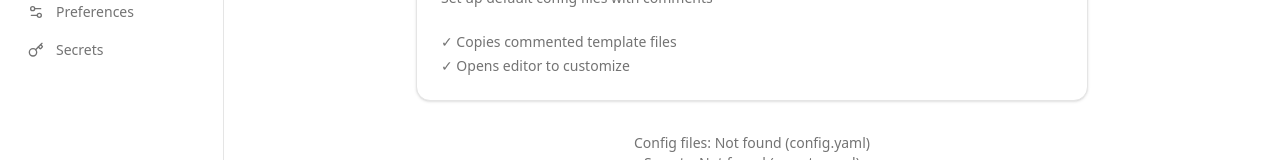
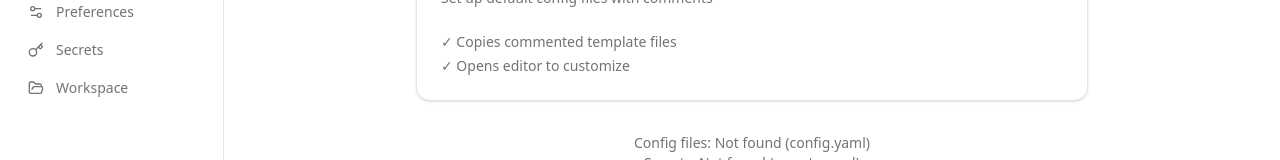
Before and after one commit to edkief/opentalon, a Next.js app: page /dashboard/onboarding in a window 1280 px wide. Shown: the part 415-575 px from the top of the page. Built offline with nearby package versions, Linux system fonts and the light colour scheme.

Commit message:
feat: added workspace/filebrowser to sidebar

```diff
--- a/src/app/dashboard/_components/SidebarNav.tsx
+++ b/src/app/dashboard/_components/SidebarNav.tsx
@@ -22,6 +22,7 @@ import {
   DatabaseZap,
   Key,
   Wrench,
+  FolderOpen,
 } from 'lucide-react';
 import { Separator } from '@/components/ui/separator';
 import { useTheme } from '@/hooks/use-theme';
@@ -32,6 +33,7 @@ interface NavItem {
   href: string;
   label: string;
   icon: React.ElementType;
+  target?: '_blank';
 }
 
 interface NavGroup {
@@ -64,6 +66,7 @@ const nav: NavEntry[] = [
   { href: '/dashboard/logs',            label: 'Logs',            icon: ScrollText },
   { href: '/dashboard/config',          label: 'Preferences',    icon: Settings2 },
   { href: '/dashboard/secrets',         label: 'Secrets',        icon: Key },
+  { href: '/workspace/files',           label: 'Workspace',     icon: FolderOpen, target: '_blank' as const },
 ];
 
 // ── Sub-components ─────────────────────────────────────────────────────────
@@ -91,13 +94,19 @@ function NavLink({
   pathname,
   indent = false,
   onNavigate,
+  target,
 }: NavItem & { pathname: string; indent?: boolean; onNavigate?: () => void }) {
-  const isActive =
-    href === '/dashboard' ? pathname === '/dashboard' : pathname.startsWith(href);
+  const isExternal = target === '_blank';
+  const isActive = isExternal ? false : (href === '/dashboard' ? pathname === '/dashboard' : pathname.startsWith(href));
+  const LinkComponent = isExternal ? 'a' : Link;
+  const linkProps = isExternal
+    ? { href, target: '_blank', rel: 'noopener noreferrer' }
+    : { href };
+
   return (
-    <Link
-      href={href}
-      onClick={onNavigate}
+    <LinkComponent
+      {...linkProps}
+      onClick={isExternal ? undefined : onNavigate}
       aria-current={isActive ? 'page' : undefined}
       className={[
         'flex items-center gap-3 rounded-md py-2 text-sm font-medium transition-colors',
@@ -109,7 +118,7 @@ function NavLink({
     >
       <Icon className="h-4 w-4 shrink-0" />
       {label}
-    </Link>
+    </LinkComponent>
   );
 }
 
--- a/src/app/page.tsx
+++ b/src/app/page.tsx
@@ -59,7 +59,7 @@ export default function HeroPage() {
             target="_blank"
             className="rounded-lg border border-border bg-card px-4 py-2 text-sm font-medium hover:bg-muted transition-colors"
           >
-            Filebrowser →
+            Open Workspace →
           </Link>
         </div>
       </header>
```
